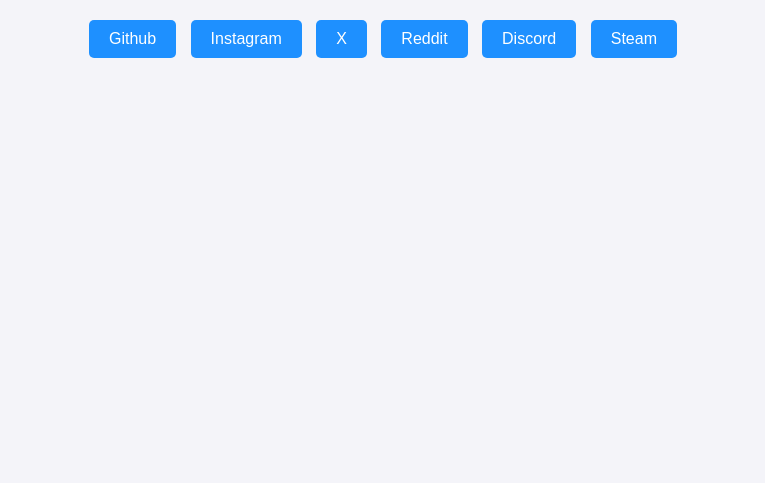
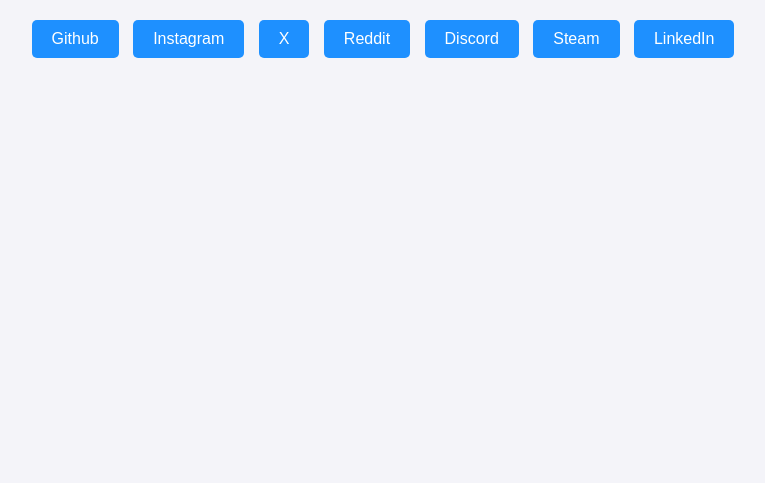
Before and after one commit to oxyoxy1/ConnectWithMe, a plain HTML site: page index.html in a window 1280 px wide. Shown: the part 317-800 px from the top of the page, without its empty margins (257-1022 px from the left). Drawn offline with Linux system fonts and the light colour scheme.

Commit message:
Add files via upload

```diff
--- a/index.html
+++ b/index.html
@@ -65,6 +65,7 @@
         <a href="https://www.reddit.com/user/Sea-Fuel-7150/" target="_blank">Reddit</a>
         <a href="https://discordapp.com/users/483791718920093697" target="_blank">Discord</a>
         <a href="https://steamcommunity.com/id/oxycaution/" target="_blank">Steam</a>
+		<a href="https://www.linkedin.com/in/kenneth-gauthier-36a38b360/" target="_blank">LinkedIn</a>
     </div>
 </body>
 </html>
```
